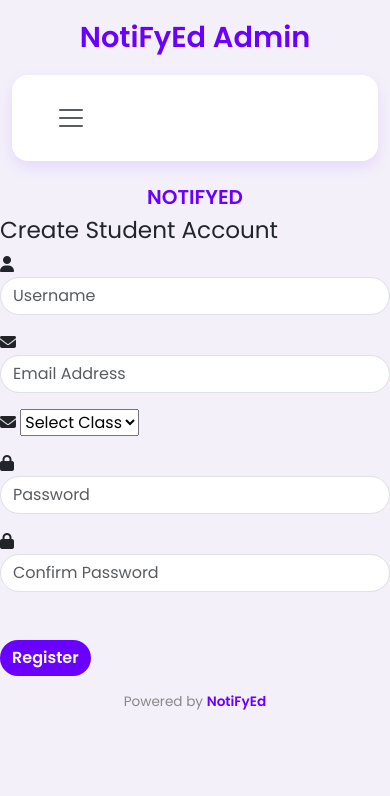
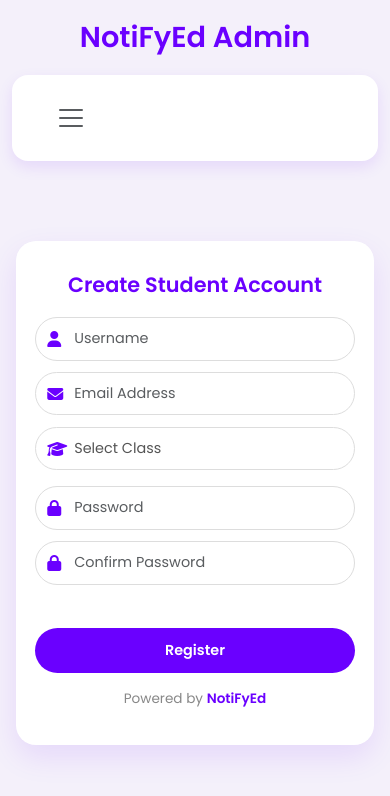
Before and after one commit to Dhruvrajsinh07/NotiFyEd, a PHP site: page /pages/Student/register.php in a window 390 px wide. Shown: the top 796 px of the page. Run offline with PHP 8.4, Linux system fonts and the light colour scheme; the visitor is signed in with stand-in values (Sample User, id 1).

Commit message:
css of student registration updated

```diff
--- a/pages/Student/register.php
+++ b/pages/Student/register.php
@@ -4,62 +4,9 @@ include pathof('./includes/header.php');
 include pathof('./includes/navbar.php');
 ?>
 <style>
-    body {
-        font-family: 'Poppins', sans-serif;
-        background-color: #f4f0fa;
-    }
-
-    .text-purple {
-        color: #6a00ff !important;
-    }
-
-    .main {
-        padding: 2rem;
-    }
-
-    .card {
-        border: none;
-        border-radius: 20px;
-        backdrop-filter: blur(12px);
-        background: rgba(255, 255, 255, 0.5);
-        box-shadow: 0 12px 30px rgba(106, 0, 255, 0.1);
-        transition: all 0.3s ease;
-    }
-
-    .card:hover {
-        transform: scale(1.01);
-    }
-
-    .card-title,
-    .form-label,
-    h2 {
-        color: #6a00ff !important;
-        font-weight: 600;
-    }
-
-    .btn-purple {
-        background-color: #6a00ff;
-        color: white;
-        font-weight: 600;
-        border-radius: 50px;
-        border: none;
-        transition: all 0.3s;
-    }
-
-    .btn-purple:hover {
-        background-color: #5800cc;
-        box-shadow: 0 6px 18px rgba(106, 0, 255, 0.3);
-    }
-
-    .form-control {
-        border-radius: 50px;
-        transition: border-color 0.3s ease, box-shadow 0.3s ease;
-    }
-
-    .form-control:focus {
-        border-color: #6a00ff;
-        box-shadow: 0 0 8px rgba(106, 0, 255, 0.4);
-    }
+/* ===========================
+   ✅ Navbar Styles (added)
+   =========================== */
 
    .nav-card {
   background-color: #fff;
@@ -93,11 +40,186 @@ include pathof('./includes/navbar.php');
 .navbar-toggler:focus {
   box-shadow: none;
 }
+
+/* ===========================
+   ✅ Registration Form Styles (unchanged)
+   =========================== */
+
+body {
+  font-family: 'Poppins', sans-serif;
+  background-color: #f4f0fa;
+  margin: 0;
+  padding: 0;
+}
+
+.registration-form {
+  max-width: 480px;
+  margin: 3rem auto 2rem;
+  background: #fff;
+  border-radius: 20px;
+  padding: 2rem 1.8rem;
+  box-shadow: 0 12px 30px rgba(106, 0, 255, 0.1);
+  backdrop-filter: blur(12px);
+  text-align: center;
+  animation: fadeIn 0.4s ease-in;
+}
+
+.registration-form h3 {
+  color: #6a00ff;
+  font-weight: 700;
+  margin: 0.8rem 0 1.2rem;
+  font-size: 1.6rem;
+}
+
+.registration-form h5 {
+  font-size: 1rem;
+  letter-spacing: 1px;
+  font-weight: 600;
+  margin-bottom: 0.2rem;
+}
+
+.input-with-icon {
+  position: relative;
+  margin-bottom: 1rem;
+}
+
+.input-with-icon .form-icon {
+  position: absolute;
+  left: 16px;
+  top: 50%;
+  transform: translateY(-50%);
+  color: #6a00ff;
+  font-size: 1rem;
+  pointer-events: none;
+}
+
+.registration-form input.form-control,
+.registration-form select {
+  width: 100%;
+  padding: 10px 16px 10px 42px;
+  border: 1.5px solid #ddd;
+  border-radius: 50px;
+  font-size: 0.95rem;
+  transition: all 0.3s ease;
+  outline: none;
+  appearance: none;
+}
+
+.registration-form select {
+  background-color: #fff;
+  color: #555;
+  font-weight: 500;
+  padding-right: 40px;
+}
+
+.registration-form input.form-control:focus,
+.registration-form select:focus {
+  border-color: #6a00ff;
+  box-shadow: 0 0 8px rgba(106, 0, 255, 0.3);
+}
+
+.text-danger {
+  font-size: 0.8rem;
+  text-align: left;
+  margin-top: -0.3rem;
+  margin-bottom: 0.5rem;
+  display: block;
+}
+/* ✅ Force navbar link colors */
+.nav-card .nav-link {
+  color: #6a00ff !important;   /* purple theme */
+  font-weight: 600;
+  transition: all 0.3s ease;
+  text-align: center;
+  text-decoration: none;       /* remove underline if any */
+}
+
+.nav-card .nav-link:hover,
+.nav-card .nav-link:focus {
+  color: #5800cc !important;   /* darker purple on hover */
+  text-decoration: none;
+}
+
+
+
+.btn-purple {
+  display: inline-block;
+  width: 100%;
+  padding: 0.75rem 1rem;
+  background-color: #6a00ff;
+  color: #fff;
+  border: none;
+  border-radius: 50px;
+  font-size: 1rem;
+  font-weight: 600;
+  transition: all 0.3s ease;
+  cursor: pointer;
+}
+
+.btn-purple:hover {
+  background-color: #5800cc;
+  box-shadow: 0 6px 18px rgba(106, 0, 255, 0.3);
+}
+
+.registration-form p {
+  margin-top: 1.5rem;
+  font-size: 0.85rem;
+  color: #888;
+}
+
+@media (max-width: 768px) {
+  .registration-form {
+    margin: 2rem 1rem;
+    padding: 1.5rem;
+  }
+  .registration-form h3 {
+    font-size: 1.4rem;
+  }
+}
+
+@media (max-width: 480px) {
+  .registration-form {
+    padding: 1.2rem;
+  }
+  .registration-form h3 {
+    font-size: 1.3rem;
+  }
+  .input-with-icon .form-icon {
+    left: 12px;
+  }
+  .registration-form input.form-control,
+  .registration-form select {
+    padding-left: 38px;
+    font-size: 0.9rem;
+  }
+  .btn-purple {
+    font-size: 0.9rem;
+  }
+}
+
+@keyframes fadeIn {
+  from {
+    opacity: 0;
+    transform: scale(0.98);
+  }
+  to {
+    opacity: 1;
+    transform: scale(1);
+  }
+}
+@media (max-width: 480px) {
+  .registration-form {
+    margin-top: 5rem; /* increase this value until it visually feels centered */
+  }
+}
+
+
+
+
 </style>
 
 <body>
     <form class="registration-form" method="Post">
-        <h5 class="text-center text-uppercase fw-bold mb-2" style="color: #6a00ff;">NotiFyEd</h5>
         <h3>Create Student Account</h3>
 
         <div class="mb-3 input-with-icon">
@@ -115,7 +237,7 @@ include pathof('./includes/navbar.php');
 
 
         <div class="mb-3 input-with-icon">
-            <i class="fa fa-envelope form-icon"></i>
+        <i class="fa fa-graduation-cap form-icon"></i>
             <select name="Class" id="Class">
                 <option value="" disabled selected hidden>Select Class</option>
                 <option value="FY-A">FY-A</option>
```
Lines whose indentation alone changed are shown as unchanged.
